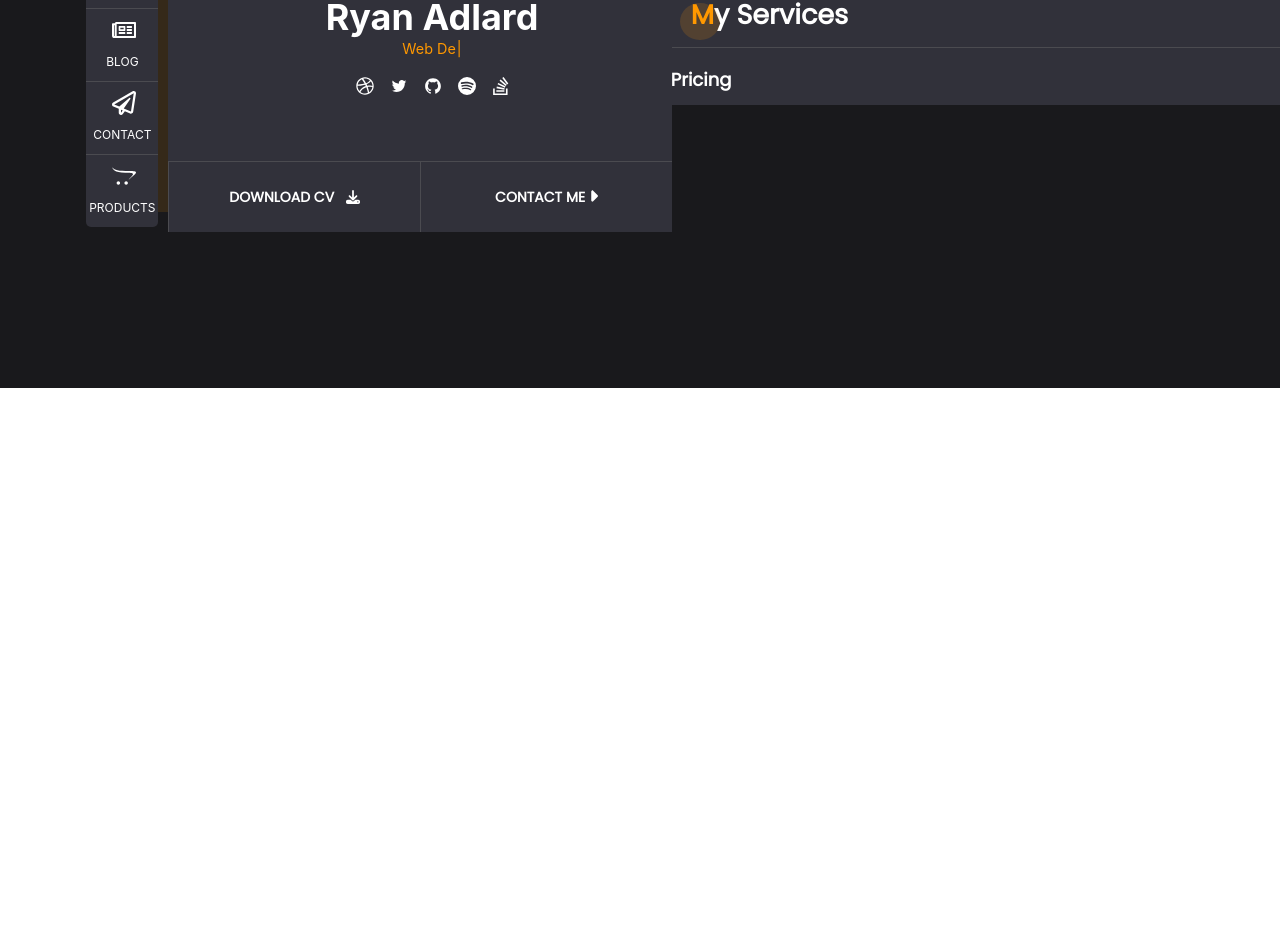
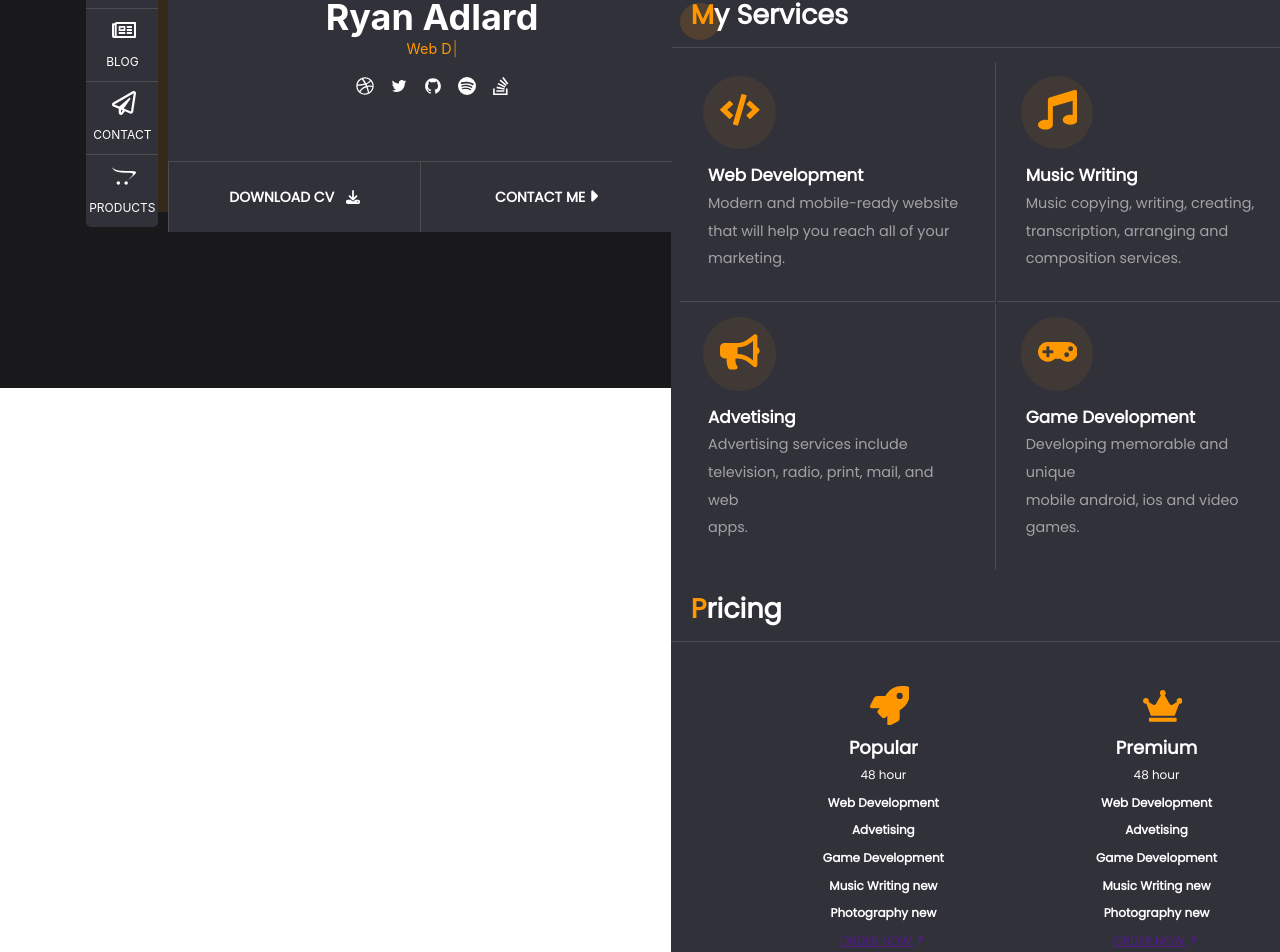
Before and after one commit to xgusein/work_tasks, a React (Create React App) app in the folder new_portfolio/: page / in a window 1280 px wide. Shown: the part 412-1364 px from the top of the page. Before the commit the page ends 800 px from the top, so only its background shows below. Built offline with nearby package versions, Linux system fonts and the light colour scheme.

Commit message:
About parts

```diff
--- a/new_portfolio/src/Components/About/About.css
+++ b/new_portfolio/src/Components/About/About.css
@@ -87,3 +87,61 @@ table th {
     margin-top: -3.8rem;
     margin-left: 0.8rem;
 }
+
+.services_info table {
+    margin-left: 0.6rem;
+}
+
+.services_row {
+    text-align: start;
+    padding: 28px;
+}
+
+.services_row h3 {
+    margin-top: 2rem;
+    font-weight: 600;
+    font-size: 1.4rem;
+}
+
+.services_row p {
+    font-size: 1.2rem;
+    color: #FFFFFF8C;
+}
+
+.line {
+    border-right: 0.1px solid #4b4b50;
+}
+
+.bottom {
+    border-bottom: 0.1px solid #4b4b50;
+}
+
+.icon {
+    line-height: 3.7rem;
+    font-size: 3.3rem;
+    color:#ff9800;
+    margin-left: 1rem;
+}
+
+.services_circle {
+    position: absolute;
+    /* top:2rem; */
+    /* left: 0.8rem; */
+    margin-top: -5.2rem;
+    margin-left: -0.4rem;
+    padding: 33px;
+    opacity:0.2;
+    background:rgba(255, 152, 0, 0.4);
+    border-radius:50%;
+    width: 1%;
+    height: 0.6rem;
+}
+
+.pricing_info table {
+    text-align: center;
+}
+
+.priceTable_th{
+    padding-left: 12.5rem;
+    padding-top: 2.5rem;
+}
--- a/new_portfolio/src/Components/About/About.js
+++ b/new_portfolio/src/Components/About/About.js
@@ -1,4 +1,4 @@
-
+import { FaCode,FaMusic,FaBullhorn,FaGamepad, FaAngleRight, FaRocket, FaCrown } from 'react-icons/fa';
 import './About.css';
 
 function About() {
@@ -27,37 +27,68 @@ function About() {
             <div className="circle2"></div>
             <table>
                 <tr className='services_col'>
-                    <th className='services_row'>
-                        <div className="icon"></div>
-                        <h3></h3>
-                        <p></p>
+                    <th className='services_row line bottom'>
+                        <div className="icon"><FaCode/></div>
+                        <div className="services_circle"></div>
+                        <h3>Web Development</h3>
+                        <p>Modern and mobile-ready website <br/>
+                            that will help you reach all of your <br/>marketing.</p>
                     </th>
-                    <th className='services_row'>
-                        <div className="icon"></div>
-                        <h3></h3>
-                        <p></p>
+                    <th className='services_row bottom'>
+                        <div className="icon"><FaMusic/></div>
+                        <div className="services_circle"></div>
+                        <h3>Music Writing</h3>
+                        <p>Music copying, writing, creating, <br/> transcription, arranging and <br/> composition services.</p>
                     </th>
                 </tr>
                 <tr className='services_col'>
-                    <th className='services_row'>
-                        <div className="icon"></div>
-                        <h3></h3>
-                        <p></p>
+                    <th className='services_row line'>
+                        <div className="icon"><FaBullhorn/></div>
+                        <div className="services_circle"></div>
+                        <h3>Advetising</h3>
+                        <p>Advertising services include <br/> television, radio, print, mail, and web <br/> apps.</p>
                     </th>
                     <th className='services_row'>
-                        <div className="icon"></div>
-                        <h3></h3>
-                        <p></p>
+                        <div className="icon"><FaGamepad/></div>
+                        <div className="services_circle"></div>
+                        <h3>Game Development</h3>
+                        <p>Developing memorable and unique <br /> mobile android, ios and video <br /> games.</p>
                     </th>
                 </tr>
             </table>
         </div>
         <div className="pricing_info">
-            <h1>Pricing</h1>
+            <div className="title"><h1 className='About_Me'><span style={{color:"#FF9800"}}>P</span>ricing</h1></div>
             <div className="circle3"></div>
             <table>
-                <tr></tr>
-                <tr></tr>
+                <tr>
+                    <th className='priceTable_th '>
+                        <div className="icon"><FaRocket/></div>
+                        <h2>Popular</h2>
+                        <div className="price"><span className="$"></span>48 <span>hour</span></div>
+                        <div className="price_info">
+                            <h4>Web Development</h4>
+                            <h4>Advetising</h4>
+                            <h4>Game Development</h4>
+                            <h4>Music Writing <strong>new</strong></h4>
+                            <h4>Photography <strong>new</strong></h4>
+                        </div>
+                        <a href="">ORDER NOW <FaAngleRight/></a>
+                    </th>
+                    <th className='priceTable_th'>
+                        <div className="icon"><FaCrown/></div>
+                        <h2>Premium</h2>
+                        <div className="price"><span className="$"></span>48 <span>hour</span></div>
+                        <div className="price_info">
+                            <h4>Web Development</h4>
+                            <h4>Advetising</h4>
+                            <h4>Game Development</h4>
+                            <h4>Music Writing <strong>new</strong></h4>
+                            <h4>Photography <strong>new</strong></h4>
+                        </div>
+                        <a href="">ORDER NOW <FaAngleRight/></a>
+                    </th>
+                </tr>
             </table>
         </div>
     </section>
```
